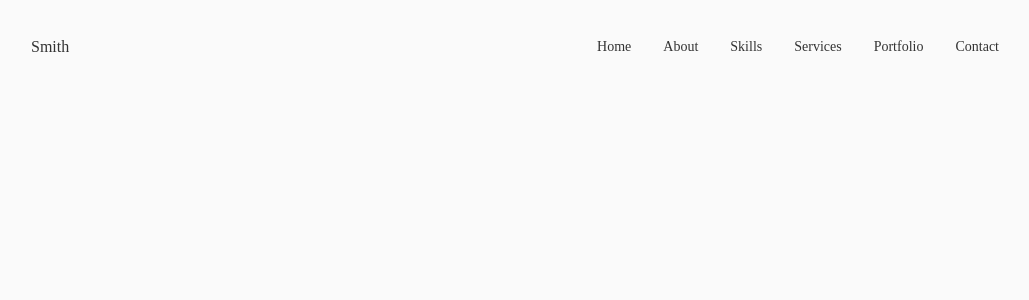
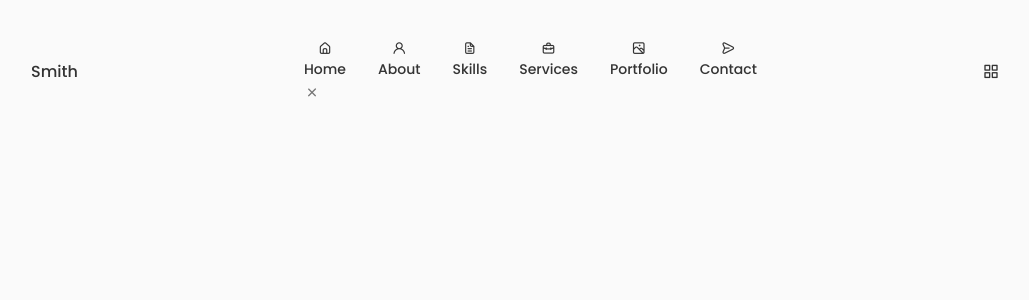
Before and after one commit to Amizero-Tresor/Amizero-sPortfolio, a React (Create React App) app: page / in a window 1280 px wide. Shown: the top 300 px of the page, without its empty margins (125-1154 px from the left). Built offline with nearby package versions, Linux system fonts and the light colour scheme.

Commit message:
auto-commit-471ee66a09bf46b5bfee5326e3d8e39a

```diff
--- a/src/App.css
+++ b/src/App.css
@@ -75,7 +75,7 @@ html{
     scroll-behavior: smooth;
 }
 body , button , input, textarea{
-    font-family: var(--body-color);
+    font-family: var(--body-font);
     font-size: var(--normal-font-size);
 }
 
--- a/src/components/header/header.css
+++ b/src/components/header/header.css
@@ -4,7 +4,7 @@
     top:0;
     left:0;
     z-index: var(--z-fixed);
-    background-color: var(--container);
+    background-color: var(--body-color);
 }
 .nav{
     height: calc(var(--header-height)+1.5rem);
@@ -43,10 +43,5 @@
 .active__link ,  .nav__link:hover{
     color: var(--title-color-dark);
 
-}
-.nav__icon,
-.nav__close ,  .nav__toggle{
-    display: none;
-
 
 }
```
